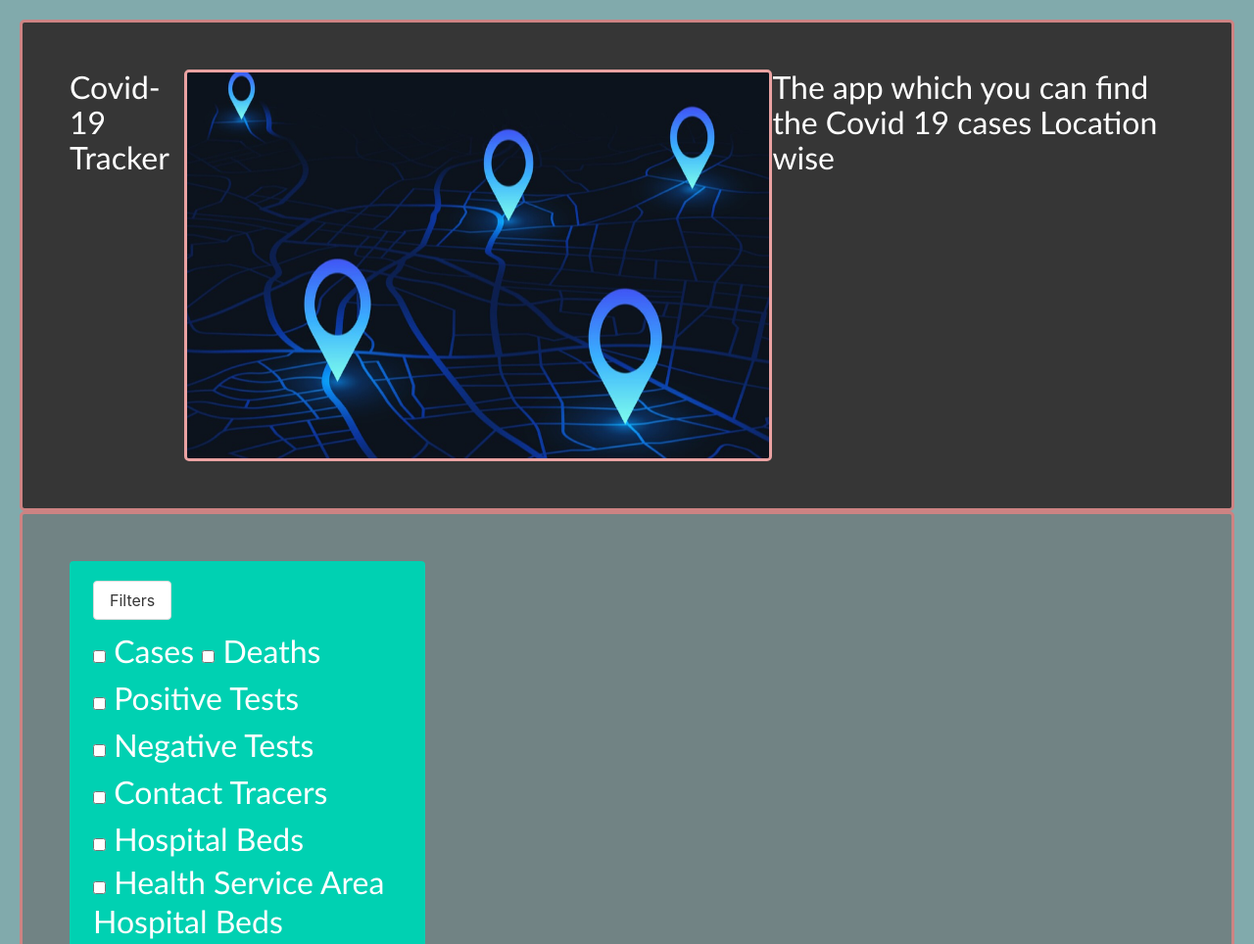
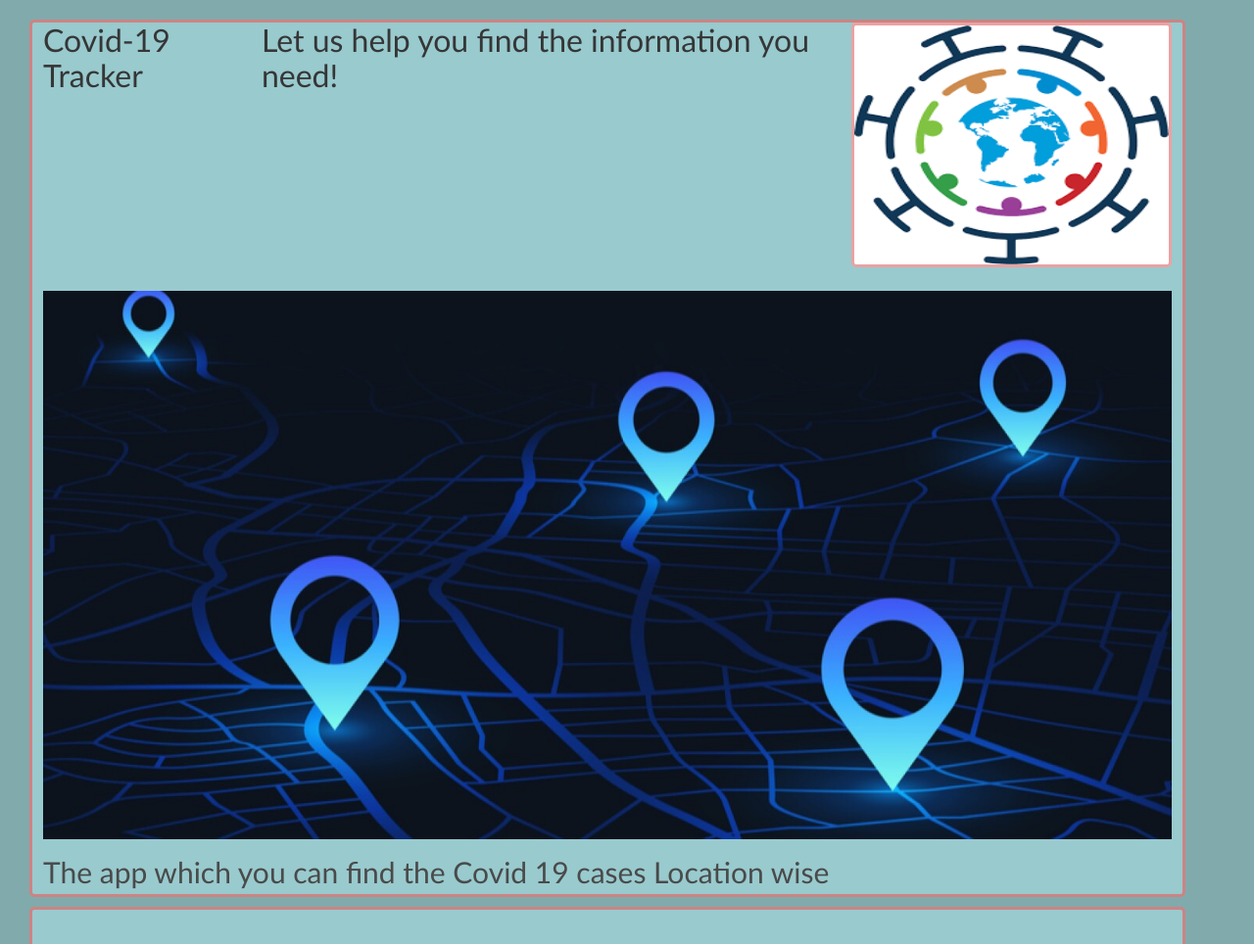
Before and after one commit to 73gs514/COVID-19-Tracker, a plain HTML site: page index.html in a window 1280 px wide. Shown: the top 964 px of the page at 98% size. Drawn offline with nearby package versions, Linux system fonts and the light colour scheme.

Commit message:
css-update

```diff
--- a/assets/css/style.css
+++ b/assets/css/style.css
@@ -9,10 +9,15 @@
 
 html,
 body {
+    display: block;
+    align-items: center;
     margin: 10px;
     background-color: rgb(129, 170, 172);
     border-radius: 10px;
     font-size: 16 px;
+    max-width:  1200px;
+    width: 100%;
+    ;
 }
 
 head    {
@@ -20,9 +25,10 @@ head    {
 }
 
 section {
-    background-color: rgb(113, 131, 132);
+    background-color: rgb(152, 202, 206);
     border: solid rgb(205, 131, 131);
     border-radius: 5px;
+    margin: 10px;
 }
 
 
@@ -30,22 +36,28 @@ section {
 #unplash {
     border: solid rgb(234, 162, 162);
     border-radius: 5px;
-    width: 600px;
-    height: 400px;
+    width: 350px;
+    height: 250px;
+
 
 
 
 }
 
 #herocontainer {
-    font-size: 50px;
+    font-size: 20px;
+    margin: 20px;
+    padding: 10px;
+
 }
 
 .title {
     display: flex;
+    flex-direction: row;
     justify-content: space-between ;
+
 }
 
-#title {
-    position: center;
+.information-logo {
+    font-size: 30px;
 }
--- a/index.html
+++ b/index.html
@@ -1,5 +1,6 @@
 <!DOCTYPE html>
 <html lang="en">
+
 <head>
   <meta charset="UTF-8">
   <meta http-equiv="X-UA-Compatible" content="IE=edge">
@@ -9,16 +10,23 @@
   <link rel="stylesheet" href="./assets/css/style.css">
 
 </head>
+
 <body>
-  <section class="hero is-dark">
-    <div class="hero-body">
+  <section class="top">
+    <div class="top-body">
       <div class="container" id="heroconatiner">
         <div class="title">
           <h1 id="titlebulma">Covid-19 Tracker</h1>
-          <img id="unplash" src="./assets/images/covidlocation.jpg" alt="covid19" />
+          <h2> Let us help you find the information you need!</h2>
+          <img id="unplash" src="./assets/images/toplogo.png" alt="logo" />
+        </div>
+
+        <div class="information-logo">
+          <img id="background" src="./assets/images/covidlocation.jpg" alt="">
           <h4 id="desc">The app which you can find the Covid 19 cases Location wise</h4>
         </div>
       </div>
+    </div>
     </div>
   </section>
 
@@ -127,5 +135,6 @@
             </div>
   </aside>
 </body>
+
 </html>
 <script src="./assets/js/index.js"></script>
```
Also changed, not shown: assets/images/toplogo.png (added).
